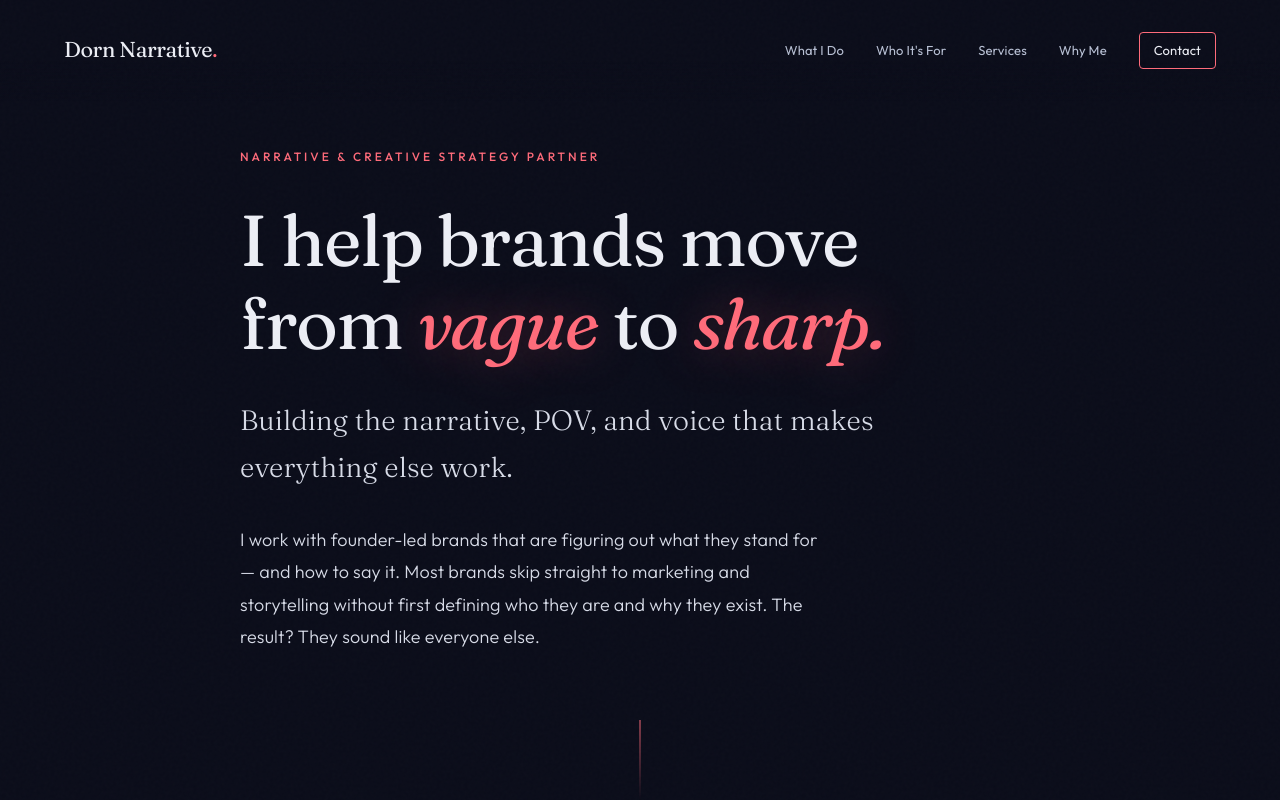
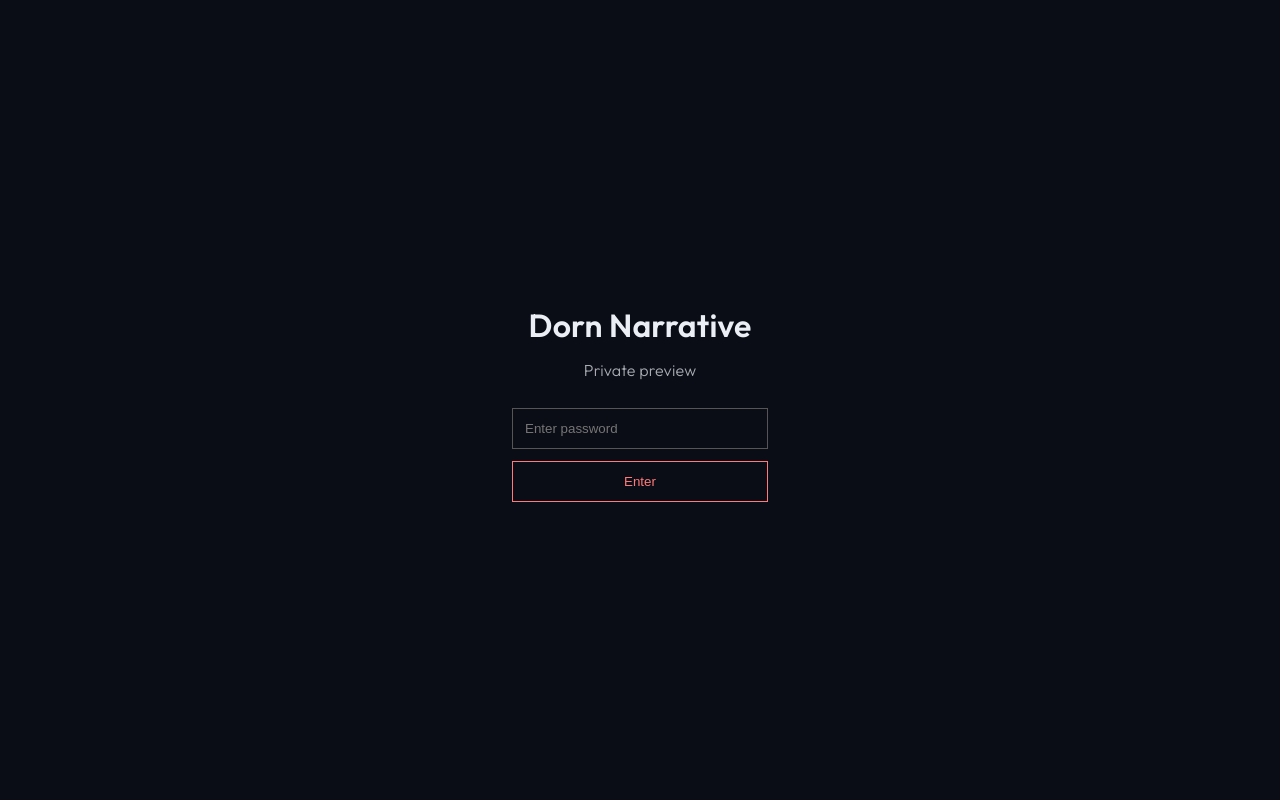
Before and after one commit to johnsdorn/JD, a plain HTML site: page index.html in a window 1280 px wide. Shown: the top 800 px of the page. Drawn offline with Linux system fonts and the light colour scheme.

Commit message:
Update index.html

```diff
--- a/index.html
+++ b/index.html
@@ -14,6 +14,61 @@
     <link href="https://fonts.googleapis.com/css2?family=Fraunces:ital,opsz,wght@0,9..144,300;0,9..144,400;0,9..144,500;1,9..144,400&family=Outfit:wght@300;400;500;600&display=swap" rel="stylesheet">
 
     <style>
+        #password-gate {
+  position: fixed;
+  inset: 0;
+  background: #0b0d16;
+  z-index: 9999;
+  display: flex;
+  align-items: center;
+  justify-content: center;
+}
+
+.gate-inner {
+  text-align: center;
+  max-width: 320px;
+  width: 100%;
+  padding: 32px;
+}
+
+.gate-inner h1 {
+  margin-bottom: 4px;
+}
+
+.gate-inner p {
+  opacity: 0.7;
+  margin-bottom: 24px;
+}
+
+.gate-inner input {
+  width: 100%;
+  padding: 12px;
+  margin-bottom: 12px;
+  background: transparent;
+  border: 1px solid #555;
+  color: #fff;
+}
+
+.gate-inner button {
+  width: 100%;
+  padding: 12px;
+  border: 1px solid #ff7a7a;
+  background: transparent;
+  color: #ff7a7a;
+  cursor: pointer;
+}
+
+.gate-inner button:hover {
+  background: #ff7a7a;
+  color: #000;
+}
+
+.error {
+  margin-top: 12px;
+  color: #ff7a7a;
+  display: none;
+}
+
         :root {
             /* Deep blue base — slightly more purple-tinted */
             --color-bg: #0b0d1a;
@@ -839,6 +894,22 @@
     </style>
 </head>
 <body>
+<div id="password-gate">
+  <div class="gate-inner">
+    <h1>Dorn Narrative</h1>
+    <p>Private preview</p>
+
+    <input
+      type="password"
+      id="password-input"
+      placeholder="Enter password"
+    />
+    <button onclick="checkPassword()">Enter</button>
+
+    <p id="error" class="error">Incorrect password</p>
+  </div>
+</div>
+
     <header>
        <a href="#" class="logo" onclick="window.scrollTo({top: 0, behavior: 'smooth'}); return false;">Dorn Narrative<span style="color: var(--color-accent);">.</span></a>
         <nav>
@@ -1072,5 +1143,20 @@
             });
         });
     </script>
+    <script>
+  const PASSWORD = "preview";
+
+  function checkPassword() {
+    const input = document.getElementById("password-input").value;
+    const error = document.getElementById("error");
+
+    if (input === PASSWORD) {
+      document.getElementById("password-gate").style.display = "none";
+    } else {
+      error.style.display = "block";
+    }
+  }
+</script>
+
 </body>
 </html>
```
